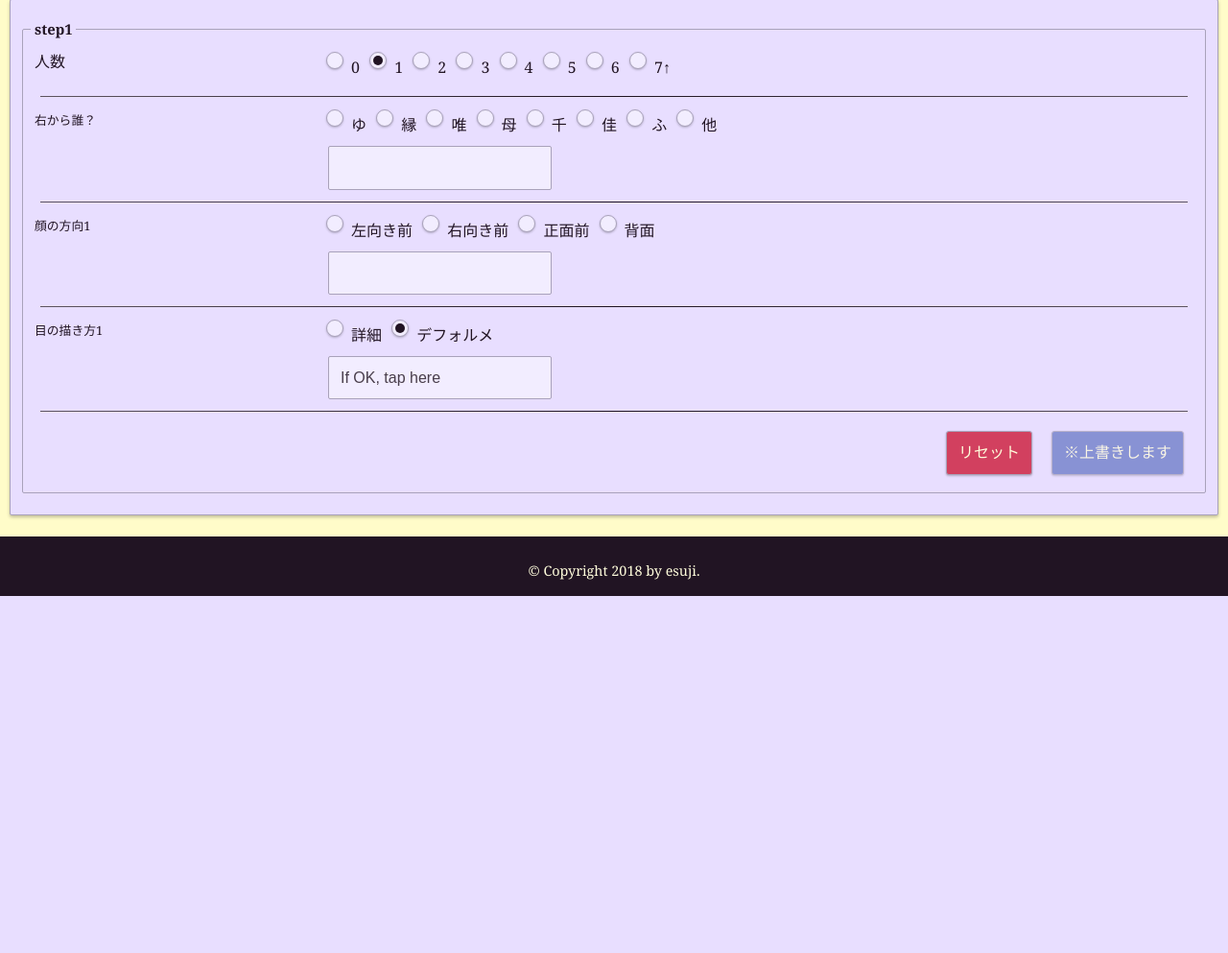
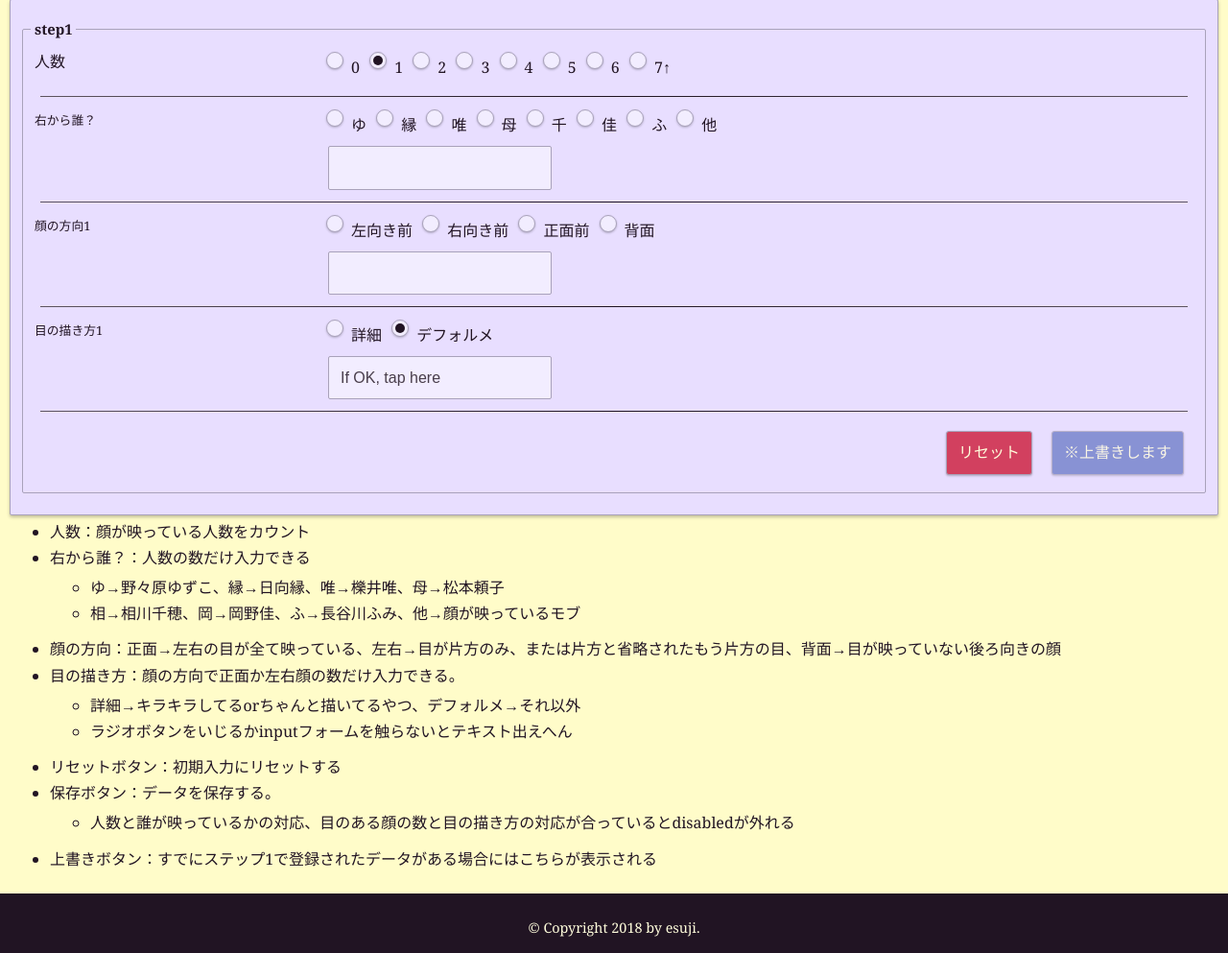
Before and after one commit to esuji5/data_annotator, a Flask app: template templates/annotate.html in a window 1280 px wide. Shown: the part 417-1410 px from the top of the page at 96% size. Before the commit the page ends 1038 px from the top, so only its background shows below. Run offline with Flask 2, Linux system fonts and the light colour scheme; the template is opened without the code that fills it, so the values that code supplies are empty; some libraries are stand-ins or nearby versions; grey boxes are pictures that could not be loaded.

Commit message:
add annotate description

```diff
--- a/templates/annotate.html
+++ b/templates/annotate.html
@@ -145,6 +145,28 @@
       </div>
     </fieldset>
   </form>
+  <ul>
+    <li>人数：顔が映っている人数をカウント</li>
+    <li>右から誰？：人数の数だけ入力できる</li>
+      <ul>
+        <li>ゆ→野々原ゆずこ、縁→日向縁、唯→櫟井唯、母→松本頼子 </li>
+        <li>相→相川千穂、岡→岡野佳、ふ→長谷川ふみ、他→顔が映っているモブ</li>
+      </ul>
+    <li>顔の方向：正面→左右の目が全て映っている、左右→目が片方のみ、または片方と省略されたもう片方の目、背面→目が映っていない後ろ向きの顔 </li>
+    <li>目の描き方：顔の方向で正面か左右顔の数だけ入力できる。
+      <ul>
+        <li>詳細→キラキラしてるorちゃんと描いてるやつ、デフォルメ→それ以外 </li>
+        <li>ラジオボタンをいじるかinputフォームを触らないとテキスト出えへん</li>
+      </ul>
+    </li>
+    <li>リセットボタン：初期入力にリセットする</li>
+    <li>保存ボタン：データを保存する。
+      <ul>
+        <li>人数と誰が映っているかの対応、目のある顔の数と目の描き方の対応が合っているとdisabledが外れる</li>
+      </ul>
+    </li>
+    <li>上書きボタン：すでにステップ1で登録されたデータがある場合にはこちらが表示される</li>
+  </ul>
 </div>
 
 <script src="https://cdn.jsdelivr.net/npm/vue@2.5.13/dist/vue.js"></script>
```
